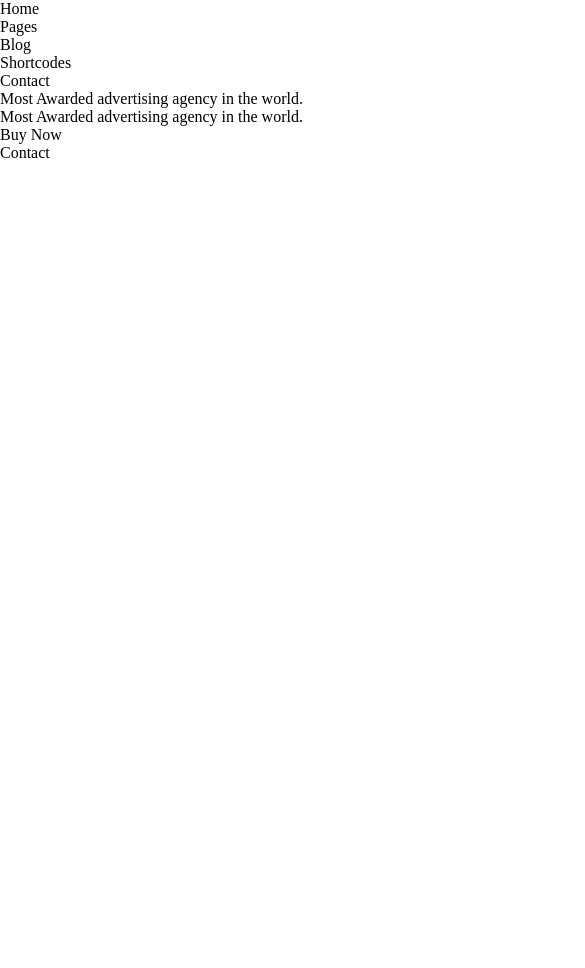
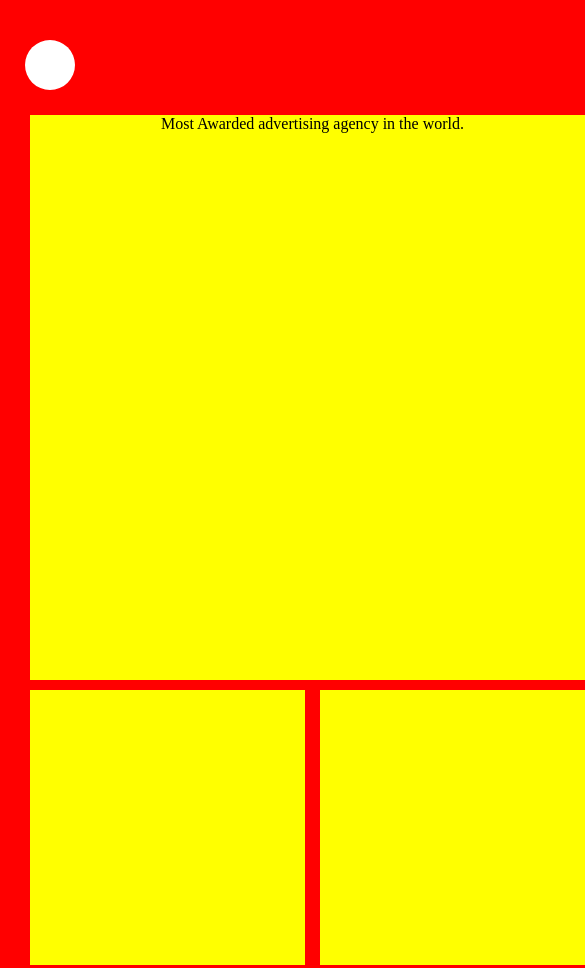
Before and after one commit to mceledon/GroupHW1, a plain HTML site: page index.html in a window 390 px wide. Shown: the top 968 px of the page, 585 px wide, since content can reach past the window. Before the commit the page ends 844 px from the top, so only its background shows below. Drawn offline with Linux system fonts and the light colour scheme.

Commit message:
phonestyle
Mostly done. But there is a gap between phone size and laptop size, I
wonder what we are supposed to do about that.

```diff
--- a/css/LaptopStyle.css
+++ b/css/LaptopStyle.css
@@ -1,3 +1,4 @@
+@media screen and (min-width:993px) {
 @charset "utf-8";
 /* CSS Document */
 
@@ -88,3 +89,4 @@ nav ul li, footer ul li {
 footer {
 	margin-top: 15px;
 }
+}
--- /dev/null
+++ b/css/PhoneStyle.css
@@ -0,0 +1,113 @@
+@media screen and (max-width:768px) {
+
+.Container {
+	width:600px;
+	background-color:red;
+	margin:auto;
+	overflow:hidden;
+    padding: 20px 10px 20px 20px;
+}
+
+div {
+    margin: 5px;
+}
+
+ul {
+	list-style-type:none;
+}
+
+nav {
+	margin-top:15px;
+}
+
+nav div {
+	float:left;
+	width: 50px;
+	height:50px;
+	background-color:white;
+	border-radius:100%;
+}
+
+nav ul {
+	float:right;
+}
+
+nav ul {
+    display: none;
+}
+
+nav ul li {
+	float:left;
+}
+
+.Section1 {
+	margin-top:15px;
+}
+
+.MostAwarded {
+	width:565px;
+	height:565px;
+	background-color:yellow;
+	text-align:center;
+	float:left;
+    margin-left: 10px;
+}
+
+.Section1 div div {
+	float:left;
+	width: 275px;
+	height:275px;
+	background-color:yellow;
+}
+
+.Section1 div div:nth-child(odd), .Section2TopRow div:first-child, .Section2BtmRow div:first-child {
+	margin-right:10px;
+}
+
+.Section1 div div:nth-child(n+3) {
+	margin-top:5px;
+}
+
+.MostAwarded2 {
+	width:565px;
+	height:565px;
+	background-color:gray;
+	text-align:center;
+    margin-left: 10px;
+	float:left;
+}
+
+.Section2TopRow div {
+	float:left;
+	width: 275px;
+	height:275px;
+	background-color:blue;
+}
+
+.Section2BtmRow div {
+	float:left;
+	width: 275px;
+	height:275px;
+	background-color:green;
+	margin-top:5px;
+}
+
+
+footer {
+	margin-top: 15px;
+}
+
+footer li:first-child {
+    display: none;
+}
+footer li:nth-child(2) {
+    width: 526px;
+    height: 50px;
+    background-color: darkmagenta;
+    text-align: center;
+    font-size: 20px;
+    padding: 50px 20px 20px 20px;
+    margin: 10px 10px 30px 10px;
+}
+
+}
--- a/index.html
+++ b/index.html
@@ -5,6 +5,7 @@
 <title>Group HW</title>
 <link rel="stylesheet" href="css/reset.css" />
 <link rel="stylesheet" media="(min-width:993px)" href="css/LaptopStyle.css" />
+<link rel="stylesheet" media="(max-width:768px)" href="css/PhoneStyle.css"/>
 </head>
 
 <body>
```
